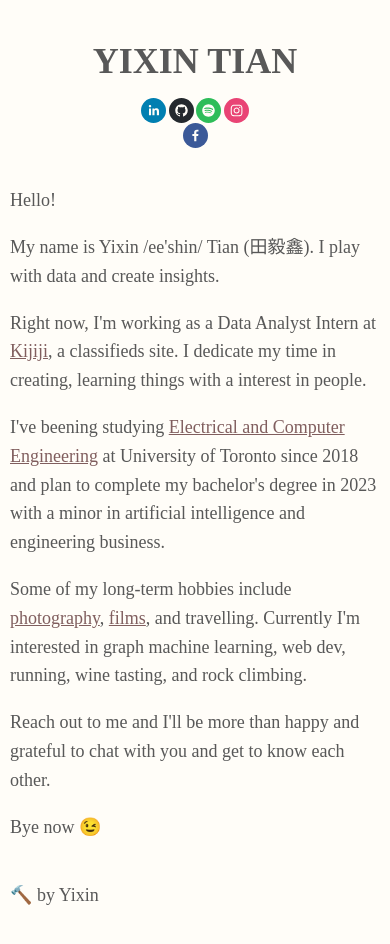
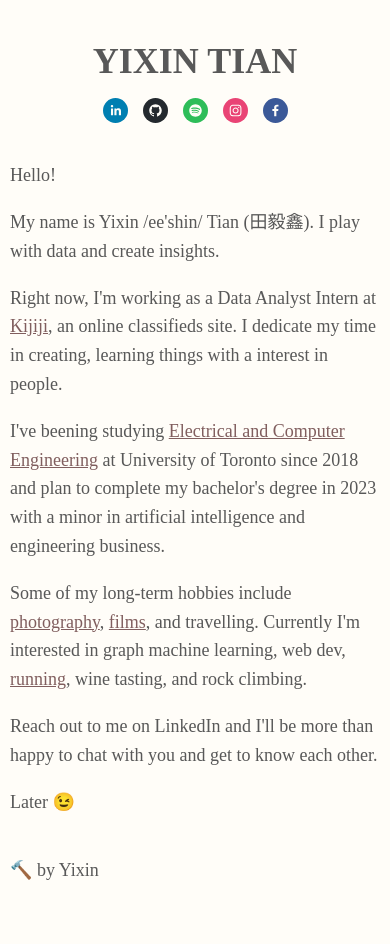
Before and after one commit to yixin0829/yixin0829.github.io, a React (Create React App) app: page / in a window 390 px wide. Shown: the top 944 px of the page. Built offline with nearby package versions, Linux system fonts and the light colour scheme.

Commit message:
created components direc and fixed social icon responsive issue

```diff
--- a/src/App.js
+++ b/src/App.js
@@ -2,45 +2,36 @@ import React from 'react'
 import { SocialIcon } from 'react-social-icons';
 import { FcFilm, FcFilmReel } from 'react-icons/fc';
 import pdf from './assets/resume.pdf'
+import Emoji from './components/emoji'
 
-const Emoji = props => (
-  <span
-    className="emoji"
-    role="img"
-    aria-label={props.label ? props.label : ""}
-    aria-hidden={props.label ? "false" : "true"}
-  >
-    {props.symbol}
-  </span>
-);
 
 function App() {
   return (
     <div className="App">
       <h1>YIXIN TIAN</h1>
-      <div class="icon-container">
-        <SocialIcon class="icon-item" url="https://www.linkedin.com/in/yixintian/" style={{ height: 25, width: 25 }} target="_blank"/>
-        <SocialIcon class="icon-item" url="https://github.com/yixin0829" style={{ height: 25, width: 25 }} target="_blank"/>
-        <SocialIcon class="icon-item" url="https://open.spotify.com/user/uyavk6iz1mjxx3861u59zqwc0?si=1ffcef5d3fb74132" style={{ height: 25, width: 25 }} target="_blank"/>
-        <SocialIcon class="icon-item" url="https://www.instagram.com/yix.tian/?hl=en" style={{ height: 25, width: 25 }} target="_blank"/>
-        <SocialIcon class="icon-item" url="https://www.facebook.com/yixin.tian0829" style={{ height: 25, width: 25 }} target="_blank"/>
+      <div className="icon-container">
+        <SocialIcon className="icon-item" url="https://www.linkedin.com/in/yixintian/" style={{ height: 25, width: 25 }} target="_blank" rel="noreferrer"/>
+        <SocialIcon className="icon-item" url="https://github.com/yixin0829" style={{ height: 25, width: 25 }} target="_blank" rel="noreferrer"/>
+        <SocialIcon className="icon-item" url="https://open.spotify.com/user/uyavk6iz1mjxx3861u59zqwc0?si=1ffcef5d3fb74132" style={{ height: 25, width: 25 }} target="_blank" rel="noreferrer"/>
+        <SocialIcon className="icon-item" url="https://www.instagram.com/yix.tian/?hl=en" style={{ height: 25, width: 25 }} target="_blank" rel="noreferrer"/>
+        <SocialIcon className="icon-item" url="https://www.facebook.com/yixin.tian0829" style={{ height: 25, width: 25 }} target="_blank" rel="noreferrer"/>
       </div>
 
       <p>Hello!</p>
-      <p>My name is Yixin /ee'shin/ Tian (田毅鑫). I play with data and create insights.</p>
+      <p>My name is Yixin /ee'shin/ Tian <span className="chinese-name">(田毅鑫)</span>. I play with data and create insights.</p>
       <p>Right now, I'm working as a Data Analyst Intern
-        at <a href="https://www.kijiji.ca/kijijicentral/general/about-us/?utm_source=Kijiji&utm_medium=Footer" target="_blank">Kijiji</a>, a classifieds
+        at <a href="https://www.kijiji.ca/kijijicentral/general/about-us/?utm_source=Kijiji&utm_medium=Footer" target="_blank" rel="noreferrer">Kijiji</a>, an online classifieds
         site. I dedicate my time in creating, learning things with a interest in people.</p>
-      <p>I've beening studying <a href="https://www.ece.utoronto.ca/" target="_blank">Electrical and Computer Engineering</a> at University of
+      <p>I've beening studying <a href="https://www.ece.utoronto.ca/" target="_blank" rel="noreferrer">Electrical and Computer Engineering</a> at University of
         Toronto since 2018 and plan to complete my bachelor's degree in
         2023 with a minor in artificial intelligence and engineering business.</p>
-      <p>Some of my long-term hobbies include <a href="https://500px.com/p/fredtian0829?view=photos" target="_blank">photography</a>
-        , <a href="https://www.notion.so/fa102b35de4a45828c51b5e8f79eb8ac?v=d3792f0ac9204f7cbf873c97c5446937" target="_blank">films</a>, and travelling.
-        Currently I'm interested in graph machine learning, web dev, running, wine tasting, and rock climbing.</p>
-      <p>Reach out to me and I'll be more than happy and grateful to chat with you and get to know each other.</p>
-      <p>Bye now <Emoji symbol="😉"/></p>
+      <p>Some of my long-term hobbies include <a href="https://500px.com/p/fredtian0829?view=photos" target="_blank" rel="noreferrer">photography</a>
+        , <a href="https://www.notion.so/fa102b35de4a45828c51b5e8f79eb8ac?v=d3792f0ac9204f7cbf873c97c5446937" target="_blank" rel="noreferrer">films</a>, and travelling.
+        Currently I'm interested in graph machine learning, web dev, <a href="https://www.strava.com/athletes/85739809" target="_blank" rel="noreferrer">running</a>, wine tasting, and rock climbing.</p>
+      <p>Reach out to me on LinkedIn and I'll be more than happy to chat with you and get to know each other.</p>
+      <p>Later <Emoji symbol="😉"/></p>
 
-      <footer class="footer"><Emoji symbol="🔨"/> by Yixin</footer>
+      <footer className="footer"><Emoji symbol="🔨"/> by Yixin</footer>
     </div>
   );
 };
--- /dev/null
+++ b/src/components/emoji.js
@@ -0,0 +1,14 @@
+import React from 'react'
+
+const Emoji = props => (
+  <span
+    className="emoji"
+    role="img"
+    aria-label={props.label ? props.label : ""}
+    aria-hidden={props.label ? "false" : "true"}
+  >
+    {props.symbol}
+  </span>
+);
+
+export default Emoji;
--- a/src/index.css
+++ b/src/index.css
@@ -2,10 +2,10 @@ body {
   margin:40px auto;
   max-width:650px;
   line-height:1.6;
+  font-family: "Times New Roman", "Arial";
   font-size:18px;
   color:rgb(88, 88, 88);
   padding:0 10px;
-  font-family: "Times New Roman", "Arial";
   background-color: rgb(255, 253, 248);
 }
 
@@ -31,8 +31,9 @@ a:hover {
 
 .icon-container {
   display: flex;
-  flex-flow: row wrap;
   margin: auto;
+  /* width: 150px; */
+  min-width: 200px;
   width: 30%;
   padding-bottom: 20px;
   justify-content: space-around;
@@ -41,3 +42,7 @@ a:hover {
 .icon-item {
   margin: auto;
 }
+
+.chinese-name {
+  font-family: "FangSong";
+}
```
